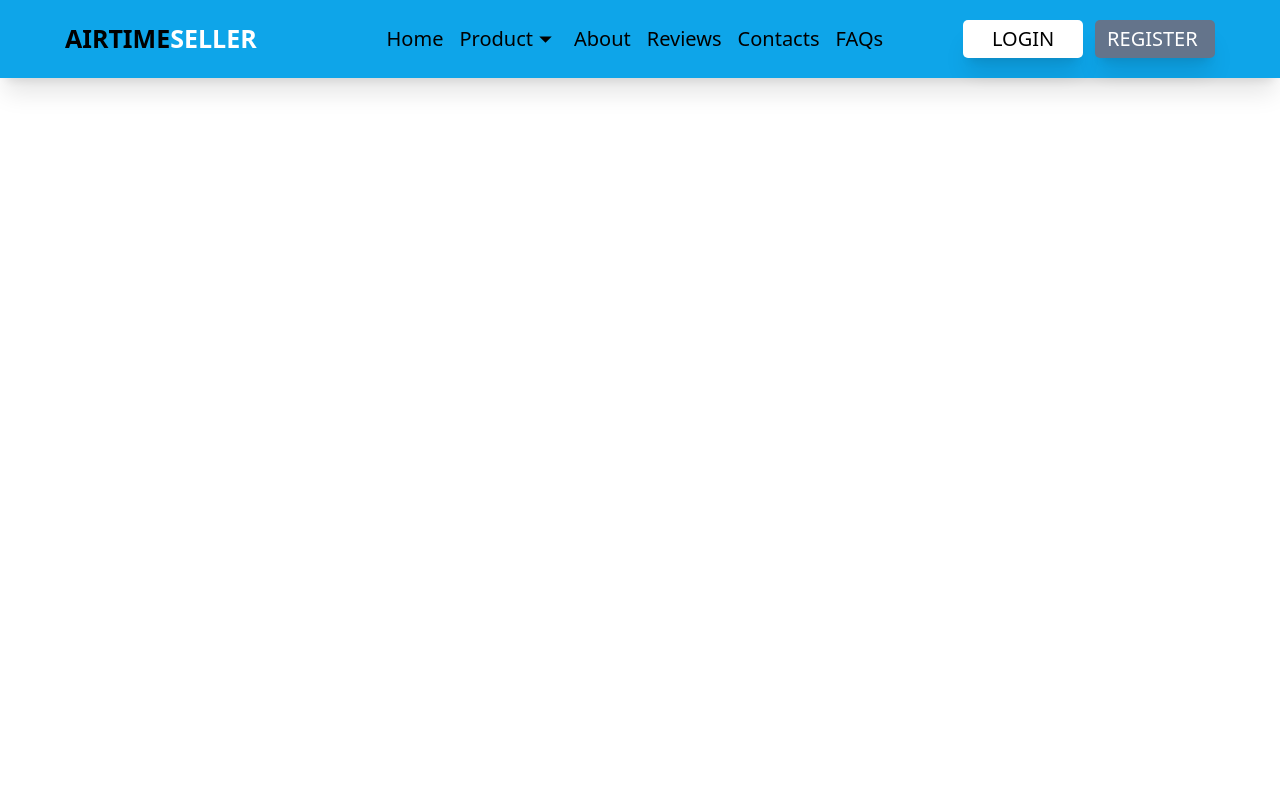
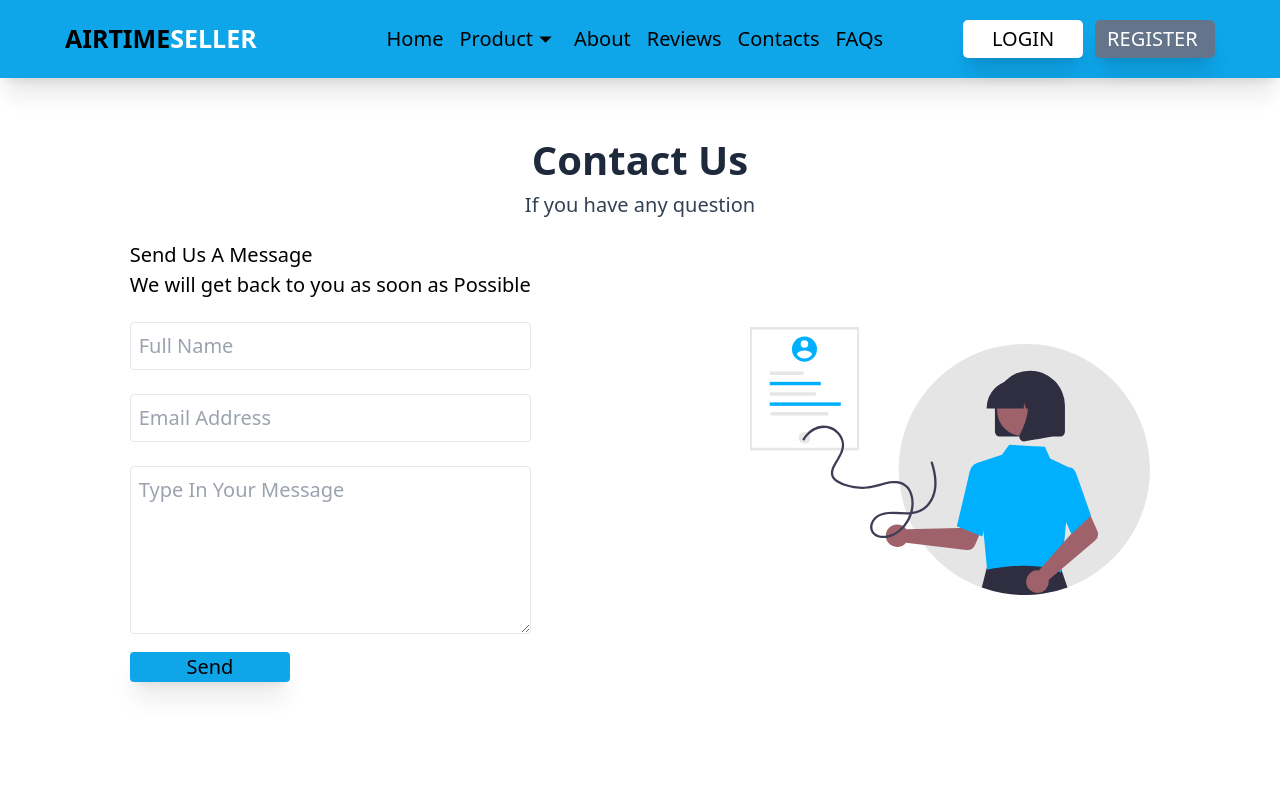
Before and after one commit to DesmondNzubechi/Airtime-seller, a React (Create React App) app: page /contact in a window 1280 px wide. Shown: the top 785 px of the page. Built offline with nearby package versions, Linux system fonts and the light colour scheme; the HTML template or start-up script is replaced by a standard one.

Commit message:
new change

```diff
--- a/package.json
+++ b/package.json
@@ -11,6 +11,7 @@
     "react-dom": "^18.2.0",
     "react-icons": "^4.7.1",
     "react-scripts": "5.0.1",
+    "sweetalert2": "^11.7.1",
     "swiper": "^9.0.2",
     "web-vitals": "^2.1.4"
   },
--- a/src/App.js
+++ b/src/App.js
@@ -14,6 +14,7 @@ import { Reviewers } from './Components/Review/Reviewer';
 import { Register } from './Components/Register/Register';
 import { Route, Routes, BrowserRouter } from 'react-router-dom';
 import { Footer } from './Components/Footer/Footer';
+import { Contact } from './Components/Contact/Contact';
 function App() {
   return (
     <BrowserRouter>
@@ -25,6 +26,7 @@ function App() {
       <Route path='/faq' element={<FAQs />} />
       <Route path='/login' element={<Login />} />
       <Route path='/register' element={<Register />} />
+      <Route path='/contact' element={<Contact />} />
       <Route path='/convert' element={<ConvertAirTime />} />
       <Route path='/airtime' element={<BuyAirtime />} />
       <Route path='/data' element={<BuyData/>} />
--- a/src/Components/About/About.jsx
+++ b/src/Components/About/About.jsx
@@ -6,10 +6,12 @@ import { useEffect } from "react";
 import Aos from "aos";
 import "aos/dist/aos.css";
 import { Footer } from "../Footer/Footer";
+import { Link } from "react-router-dom";
 
 const About = () => {
 
     useEffect(function () {
+         //AOS ANIMATION CODE
         Aos.init({ duration: 1000 });
       }, []);
 
@@ -30,11 +32,11 @@ const About = () => {
           <h2 className="font-bold text-[25px] md:text-[40px] mt-2 mb-2">We are AirtimeSeller</h2>
 
           <p className="text-[20px] text-slate-600 mt-2 mb-2">
-          AirtimeFlip makes it possible for you to convert
+          AirtimeSeller makes it possible for you to convert
            airtime to cash, Purchase data at cheap price,
            Topup your airtime and paybills.
           </p>
-          <button className="bg-sky-500 pt-1 pb-1 hover:bg-white hover:text-sky-500 pl-2 pr-2 text-[20px] rounded uppercase font-semibold shadow-xl my-[20px]">Contact Us</button>
+          <Link to='/contact' className="bg-sky-500 pt-1 pb-1 hover:bg-white hover:text-sky-500 pl-2 pr-2 text-[20px] rounded uppercase font-semibold shadow-xl my-[20px]">Contact Us</Link>
                         </div>
 
                     </div>
--- a/src/Components/About/Vision.jsx
+++ b/src/Components/About/Vision.jsx
@@ -3,10 +3,11 @@ import mission from './vision.svg';
 import { useEffect } from "react";
 import Aos from "aos";
 import "aos/dist/aos.css";
+import { Link } from "react-router-dom";
 
 
 export  const OurVision = () => {
-
+     //AOS ANIMATION CODE
     useEffect(function () {
         Aos.init({ duration: 1000 });
       }, []);
@@ -16,12 +17,12 @@ export  const OurVision = () => {
          <div className="flex justify-around md:flex-row flex-col p-5 border rounded gap-[50px] shadow-xl  bg-slate-50 items-center mx-[20px] md:py-[60px] mt-[50px]">
         <div className="max-w-[500px]" data-aos='fade-up' >
             <h1 className="uppercase font-bold text-[30px] mb-[10px] underline">Our Misssion</h1>
-            <p className="text-[20px] text-slate-500 my-[10px]">AirtimeFlip strives to become an enabler
+            <p className="text-[20px] text-slate-500 my-[10px]">AirtimeSeller strives to become an enabler
                 of economic and individual growth. Creating
                  solutions to the problems the masses are faced
                  with daily. To be part of the positive buzz in our
                   industry and country at large.</p>
-                  <button className="bg-sky-500 px-2 text-[23px] rounded shadow-xl my-[20px] hover:text-white hover:bg-slate-700">Learn More About Us</button>
+                  <Link to='/about' className="bg-sky-500 px-2 text-[23px] rounded shadow-xl my-[20px] hover:text-white hover:bg-slate-700">Learn More About Us</Link>
         </div>
         <div className="max-w-[400px] max-h-[400px]" data-aos='fade-up' >
             <img src={mission} alt="" srcset="" />
--- /dev/null
+++ b/src/Components/Contact/Contact.jsx
@@ -0,0 +1,45 @@
+import React from "react";
+import { Whychoose } from "../WhyChooseUs/ChooseUs";
+import { Footer } from "../Footer/Footer";
+import contactImg from './img/contactImg.svg';
+import { useEffect } from "react";
+import Aos from "aos";
+import "aos/dist/aos.css";
+
+export const Contact = () => {
+    useEffect(function () {
+        Aos.init({ duration: 1000 });
+      }, []);
+    return(
+       <>
+       <div className=" rounded-[40px] pt-[130px] pb-[40px] px-[20px] justify-center bg ">
+        <div data-aos='fade-up'>
+        <div className="mb-[20px]">
+            <h1 className="text-[40px] text-center font-semibold text-slate-800">Contact Us</h1>
+            <p className="text-[20px] text-center text-slate-700">If you have any question</p>
+        </div>
+        <div className="flex flex-row justify-around items-center">
+            <div>
+                <p className="text-[20px] ">Send Us A Message</p>
+                <p className="text-[20px] mb-[10px] ">We will get back to you as soon as Possible</p>
+                <form action="">
+                    <input className="w-[100%] outline-0 my-3 border text-[20px] rounded p-2 " type="text" placeholder="Full Name" />
+                    <br />
+                    <input className="w-[100%] outline-0 my-3 border text-[20px] rounded p-2 " type="email" name="email" placeholder="Email Address" id="" />
+                <br />
+                <textarea className="w-[100%] outline-0 my-3 border text-[20px] rounded p-2 " name="Message" placeholder="Type In Your Message" id="" cols="20" rows="5"></textarea>
+                <br />
+                <button className="bg-sky-500 px-1 text-[20px] text-center w-[40%] rounded shadow-xl" type="submit">Send</button>
+                </form>
+            </div>
+  <div className="max-w-[400px] md:block hidden">
+    <img src={contactImg} alt="" srcset="" />
+  </div>
+        </div>
+        </div>
+       </div>
+       <Whychoose />
+       <Footer />
+       </>
+    )
+}
--- a/src/Components/FAQ/FAQ.jsx
+++ b/src/Components/FAQ/FAQ.jsx
@@ -6,7 +6,7 @@ import Aos from "aos";
 import "aos/dist/aos.css";
 
  export const FAQ = (props) => {
-
+ //AOS ANIMATION CODER
 
    useEffect(function () {
       Aos.init({ duration: 1000 });
--- a/src/Components/FAQ/FAQs.jsx
+++ b/src/Components/FAQ/FAQs.jsx
@@ -7,7 +7,7 @@ import "aos/dist/aos.css";
 import { Footer } from "../Footer/Footer";
 
   export const FAQs = () => {
-
+ //AOS ANIMATION CODER
     useEffect(function () {
       Aos.init({ duration: 1000 });
     }, []);
--- a/src/Components/Header/Header.jsx
+++ b/src/Components/Header/Header.jsx
@@ -7,19 +7,21 @@ import { useEffect } from "react";
 import Aos from "aos";
 import "aos/dist/aos.css";
 import { Footer } from "../Footer/Footer";
+import { Link } from "react-router-dom";
 
 
 const Header = () => {
-
+    //AOS ANIMATION CODER
     useEffect(function () {
         Aos.init({ duration: 1000 });
       }, []);
 
     return (
         <>
-        <div className="pt-[150px] pb-[50px] px-[40px] overflow-x-hidden">
+        <div data-aos='fade-up' className="pt-[150px] pb-[50px] px-[40px] overflow-x-hidden">
             <div className="md:flex md:items-center md:justify-around gap-20">
-            <div data-aos='fade-up' className="md:w-[600px]">
+            <div >
+            <div  className="md:w-[600px]">
                 <h1 className="md:text-[40px] my-[10px] text-[30px] md:w-[400px]">Best platform for your <strong className="text-sky-500">Airtime</strong> in Nigeria</h1>
                 <p className="my-[20px] text-[20px]">
                 We make it easy for you to convert airtime to cash,
@@ -29,13 +31,16 @@ const Header = () => {
                     payment processing system you’ll find.
                 </p>
                 <div className="my-[30px]" >
-                    <button className=" shadow-xl  py-1 px-2 text-[30px] rounded-[7px] bg-sky-500 text-slate-700">Get Started</button>
+                    <Link to='/register' className=" shadow-xl  py-1 px-2 text-[30px] rounded-[7px] bg-sky-500 text-slate-700">Get Started</Link>
                 </div>
+</div>
+            </div>
+            <div data-aos=''>
+            <div  className="md:w-[500px] ">
+                <img  className="  rounded-full " src={logoS} alt="" />
+            </div>
+            </div>
 
-            </div>
-            <div data-aos='fade-up' className="md:w-[500px] ">
-                <img className="  rounded-full " src={logoS} alt="" />
-            </div>
             </div>
         </div>
         <OverView />
```
Also changed, not shown: src/Components/Navbar/Navbar.jsx (+9 -1 lines), src/Components/Contact/img/contactImg.svg (added), 1 other file (tests, documents, lock files or other folders).
